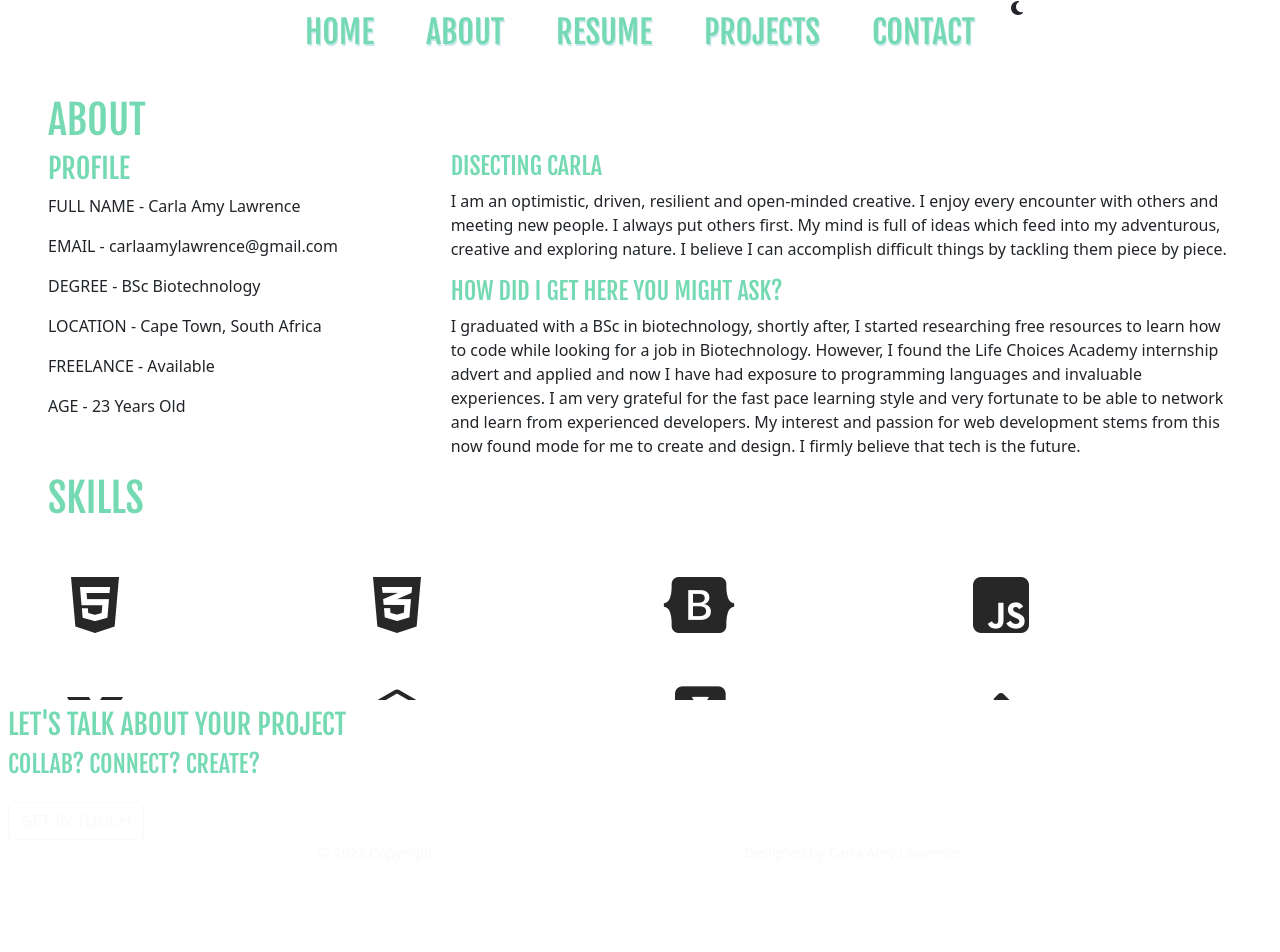
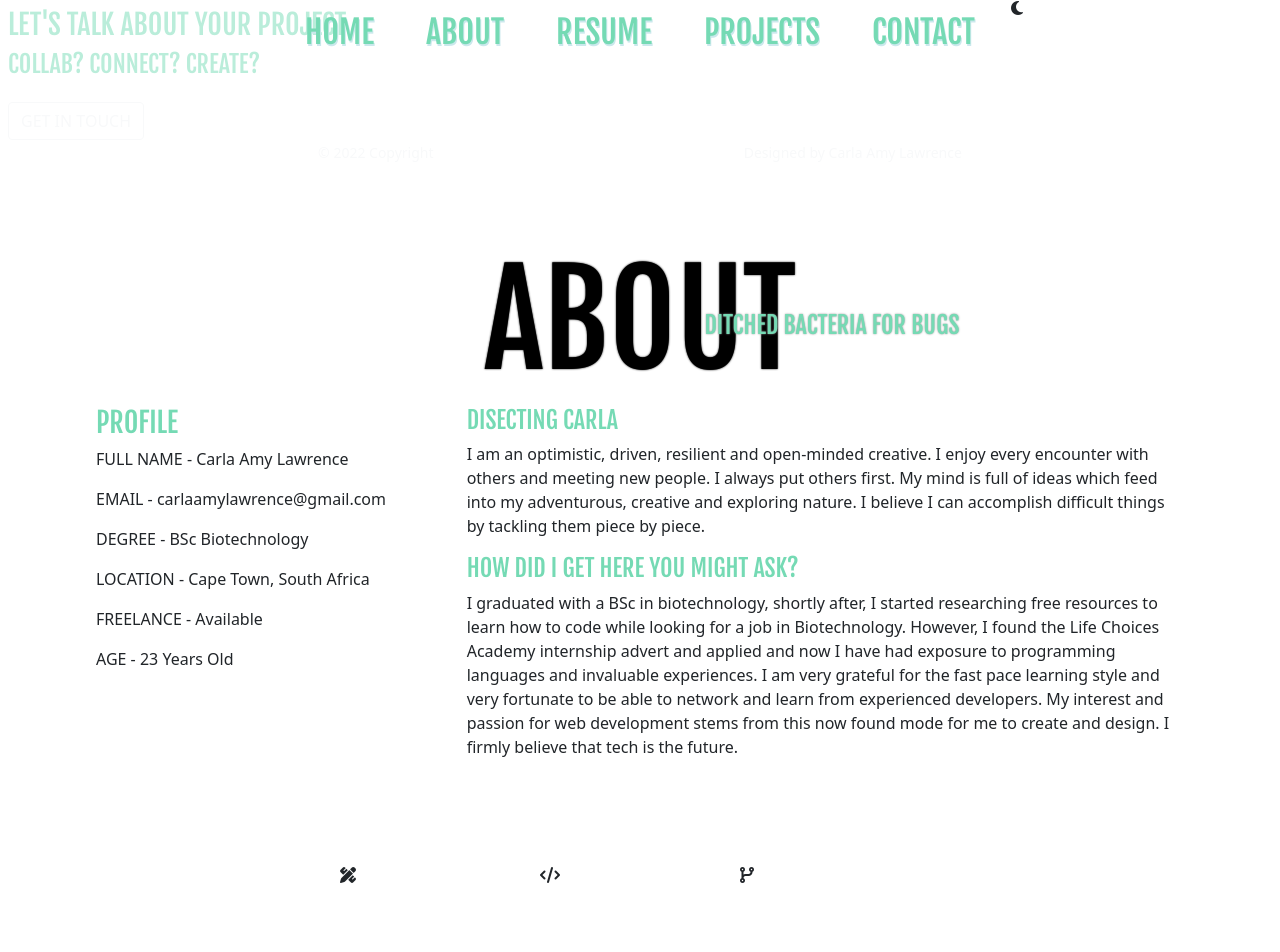
Before and after one commit to Carlaamylawrence/finalportfolio, a Vue app: page /about in a window 1280 px wide. Shown: the top 952 px of the page. Before the commit the page ends 848 px from the top, so only its background shows below. Built offline with nearby package versions, Linux system fonts and the light colour scheme; a web font is replaced by a local one.

Commit message:
about changes

```diff
--- a/src/App.vue
+++ b/src/App.vue
@@ -44,4 +44,32 @@ h5 {
   color: var(--color2);
   font-family: "Fjalla One", sans-serif;
 }
+.main-title {
+  font-size: 8rem;
+  z-index: 2;
+  color: var(--color3);
+  text-shadow: 0px 0px 2px black;
+}
+.section-title {
+  position: relative;
+  width: fit-content;
+  color: var(--color2);
+  /* mix-blend-mode: difference; */
+}
+
+.subtitle {
+  position: absolute;
+  white-space: nowrap;
+  text-shadow: 0px 0px 2px rgb(150, 149, 149);
+  top: 50%;
+  left: 70%;
+  margin: 0;
+  z-index: 3;
+  transform: translatey(-50%);
+  /*   background: white; */
+  padding: 2px;
+}
+
+@media only screen and (max-width: 600px) {
+}
 </style>
--- a/src/components/Footer.vue
+++ b/src/components/Footer.vue
@@ -36,7 +36,10 @@ export default {};
 } */
 #footer {
   background-color: var(--background-color);
-  position: fixed;
+  display: flex;
+  flex-direction: column;
+  align-content: flex-end;
+  position: sticky;
   bottom: 0;
   height: 100px;
   width: 100%;
--- a/src/components/Navbar.vue
+++ b/src/components/Navbar.vue
@@ -21,6 +21,14 @@
   <button id="toggler" @click="toggleNav()">menu</button>
 </template>
 <script>
+setInterval(() => {
+  if (window.scrollY != 0) {
+    //user scrolled to the top of the page
+    document.querySelector("#navbar").classList.add("solid");
+  } else {
+    document.querySelector("#navbar").classList.remove("solid");
+  }
+}, 100);
 export default {
   data() {
     return {
@@ -39,9 +47,11 @@ export default {
       if (this.dark) {
         cssVariables.style.setProperty("--background-color", "#222");
         cssVariables.style.setProperty("--color1", "#fffefe");
+        cssVariables.style.setProperty("--color3", "#fffefe");
       } else {
         cssVariables.style.setProperty("--background-color", "#fffefe");
         cssVariables.style.setProperty("--color1", "#222");
+        cssVariables.style.setProperty("--color3", "#222");
       }
     },
   },
@@ -55,7 +65,11 @@ export default {
   width: 100%;
   background-color: rgba(255, 255, 255, 0.5);
   /* background-color: var(--background-color); */
-  z-index: 2;
+  z-index: 200;
+  transition: all 0.3s linear;
+}
+#navbar.solid {
+  background-color: rgba(255, 255, 255, 1);
 }
 nav {
   background-color: rgba(255, 255, 255, 0.5);
@@ -109,6 +123,10 @@ nav {
   #navbar.active {
     top: 0;
   }
+  #navbar.active,
+  nav {
+    background-color: black;
+  }
   .wrapper {
     display: none;
   }
--- a/src/views/AboutView.vue
+++ b/src/views/AboutView.vue
@@ -1,8 +1,11 @@
 <template>
-  <section id="about ">
+  <section id="about " class="p-5">
     <div class="container-fluid mt-5 p-5">
-      <div class="section-title">
-        <h1>ABOUT</h1>
+      <div class="heading d-flex justify-content-center">
+        <div class="section-title">
+          <h1 class="main-title">ABOUT</h1>
+          <h4 class="subtitle">DITCHED BACTERIA FOR BUGS</h4>
+        </div>
       </div>
       <div class="about-container row">
         <div class="profile col-lg-4">
@@ -41,10 +44,29 @@
           </div>
         </div>
       </div>
+      <div class="skillset d-flex justify-content-center">
+        <div
+          class="designcards d-flex flex-column justify-content-center align-content-center"
+        >
+          <div class="design-icon"><i class="fa-solid fa-pen-ruler"></i></div>
+          <div class="design-text"></div>
+        </div>
+        <div
+          class="designcards d-flex flex-column justify-content-center align-content-center"
+        >
+          <div class="design-icon"><i class="fa-solid fa-code"></i></div>
+          <div class="design-text"></div>
+        </div>
+        <div
+          class="designcards d-flex flex-column justify-content-center align-content-center"
+        >
+          <div class="design-icon"><i class="fa-solid fa-code-branch"></i></div>
+          <div class="design-text"></div>
+        </div>
+      </div>
       <div class="skills-container">
         <div class="skills-title">
           <h1>SKILLS</h1>
-          <p></p>
         </div>
         <div
           class="skills-display row d-flex justify-content-center align-items-center"
@@ -182,4 +204,9 @@
 .fa-brands {
   font-size: 4rem;
 }
+
+.designcards {
+  height: 200px;
+  width: 200px;
+}
 </style>
--- a/src/views/ContactView.vue
+++ b/src/views/ContactView.vue
@@ -1,6 +1,12 @@
 <template>
   <section id="contact">
     <div class="container-fluid p-5">
+      <div class="heading d-flex justify-content-center mt-5">
+        <div class="section-title">
+          <h1 class="main-title">CONTACT</h1>
+          <h4 class="subtitle">LET"S CONNECT</h4>
+        </div>
+      </div>
       <div class="contact container-fluid shadow-sm m-4 p-5 pb-5">
         <div class="row d-flex flex-wrap justify-content-between">
           <div class="col-lg-6">
--- a/src/views/ProjectsView.vue
+++ b/src/views/ProjectsView.vue
@@ -4,16 +4,20 @@
       class="projectDisplay row d-flex flex-wrap justify-content-center"
       v-if="filteredProjects"
     >
-      <div class="section-title">
-        <h1>PROJECTS</h1>
-        <h4>PREVIOUS WORK THAT I AM PROUD OF</h4>
+      <div class="heading d-flex justify-content-center">
+        <div class="section-title">
+          <h1 class="main-title">PROJECTS</h1>
+          <h4 class="subtitle">A GLIMPSE AT MY WORK</h4>
+        </div>
       </div>
-      <select v-model="stack" class="ms-3">
-        <option value="all">All</option>
-        <option value="CSS">CSS</option>
-        <option value="JS">Javascript</option>
-        <option value="Vue">Vue</option>
-      </select>
+      <div class="filter d-flex justify-content-center">
+        <form>
+          <input v-model="stack" type="radio" value="all" />ALL
+          <input v-model="stack" type="radio" value="CSS" />CSS
+          <input v-model="stack" type="radio" value="JS" />JAVASCRIPT
+          <input v-model="stack" type="radio" value="Vue" />VUE
+        </form>
+      </div>
 
       <ProjectCard
         v-for="project of filteredProjects"
--- a/src/views/ResumeView.vue
+++ b/src/views/ResumeView.vue
@@ -1,11 +1,15 @@
 <template>
   <!-- RESUME -->
   <div id="timeline" class="container mt-5 p-5">
+    <div class="heading d-flex justify-content-center">
+      <div class="section-title">
+        <h1 class="main-title">CAREER</h1>
+        <h4 class="subtitle">ASPIRING WEB DEVELOPER</h4>
+      </div>
+    </div>
     <div
-      class="section-title d-flex flex-column justify-content-center align-items-center mb-2"
+      class="d-flex flex-column justify-content-center align-items-center mb-2"
     >
-      <h1 class="">EDUCATION AND WORK EXPERIENCE</h1>
-      <h3>DITCHED BACTERIA FOR BUGS</h3>
       <a href="../assets/cv/cv.pdf" download="cv PDF"
         ><button class="btn btn-outline-light">DOWNLOAD CV</button></a
       >
@@ -20,7 +24,7 @@
   </div>
 
   <!-- TESTIMONIALS -->
-  <div id="testimonials" class="container mt-3 p-5">
+  <div id="testimonials" class="container mt-3 p-5 mb-4">
     <div
       class="section-title d-flex flex-column justify-content-center align-items-center mb-2"
     >
@@ -104,15 +108,15 @@ export default {
         },
         {
           message:
-            "In the short time that I have known Carla, she has continuously surprised and impressed me. Carla is a natural born leader and has quickly become someone that her peers look up to. Carla is also very dedicated, both to her colleagues as well as her studies. Carla has proven to be an absolute powerhouse of talent and I cannot wait to see the heights to which she soars!",
-          person: "Jason Wandrag - Lecturer",
-          img: "https://i.postimg.cc/TwGvGPPz/2021-team-jason-wandrag.jpg",
+            "Carla is your go-to person when you're stuck with anything work related or in your personal life. Carla is a really awesome web developer. Her insight of both design and user experience really makes her such valuable team player. She indeed is an asset to any company or project.I feel honored to have worked beside her on many projects. Anything she creates always shows her passion for programming.",
+          person: "Ricardo Moses - Colleague",
+          img: "https://i.postimg.cc/Wp8wv0Wv/Ricardo-2.jpg",
         },
         {
           message:
-            "In the short time that I have known Carla, she has continuously surprised and impressed me. Carla is a natural born leader and has quickly become someone that her peers look up to. Carla is also very dedicated, both to her colleagues as well as her studies. Carla has proven to be an absolute powerhouse of talent and I cannot wait to see the heights to which she soars!",
-          person: "Jason Wandrag - Lecturer",
-          img: "https://i.postimg.cc/TwGvGPPz/2021-team-jason-wandrag.jpg",
+            "Carla's approach to her work is outstanding. On a personal level, she is someone you can easily connect with. She is open and ready to help with any task or project. I love seeing her creative side come to life and she is a pleasure to have in any team",
+          person: "Zoe van der Scyff",
+          img: "https://i.postimg.cc/4yHvHD8t/Zoe-1.jpg",
         },
       ],
     };
@@ -145,7 +149,7 @@ p {
   padding: 10px;
   color: var(--color1);
 }
-.experiences .resume-card:nth-child(odd) {
+.experiences .resume-card:nth-child(odd) * {
   text-align: end;
 }
 .experiences .resume-card:nth-child(even) {
@@ -153,15 +157,8 @@ p {
 }
 
 @media only screen and (max-width: 600px) {
-  .experiences .resume-card {
-    width: 100%;
-    padding: 10px;
-  }
-  .experiences .resume-card:nth-child(odd) {
-    text-align: center;
-  }
-  .experiences .resume-card:nth-child(even) {
-    text-align: center;
+  h1 {
+    font-size: 4rem;
   }
 }
 </style>
```
